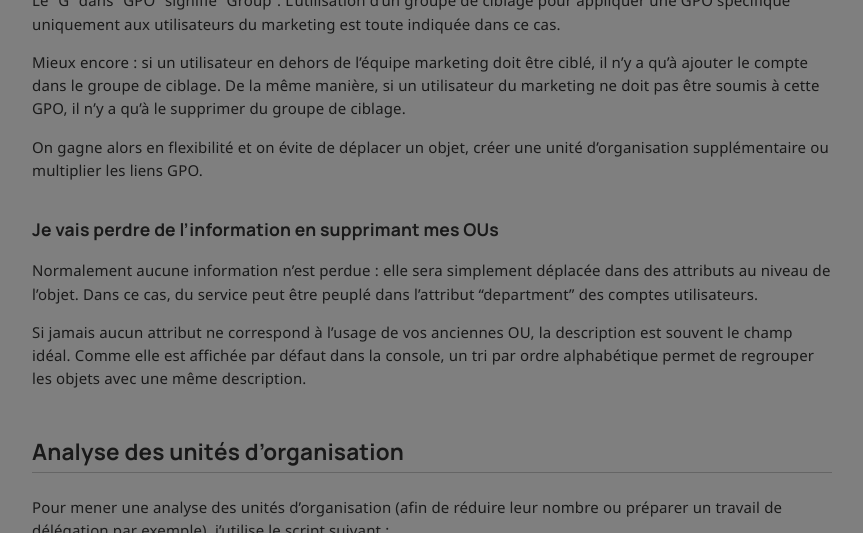
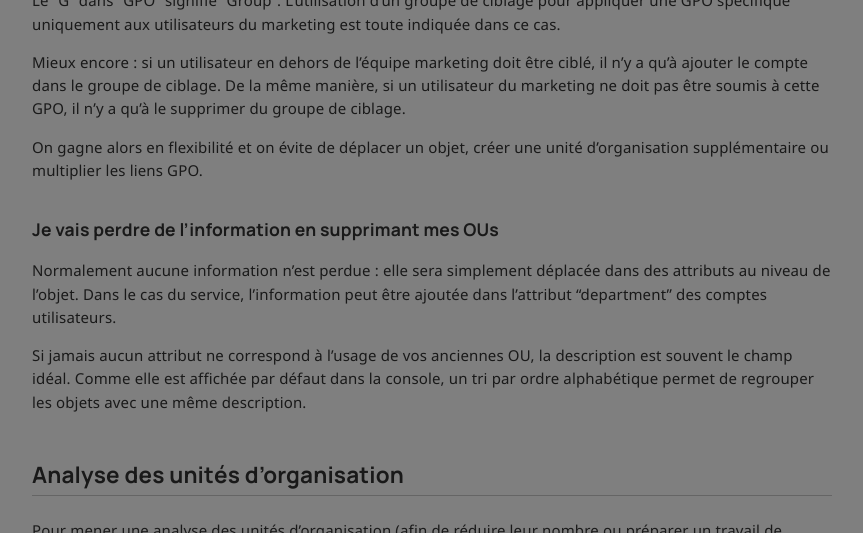
Before and after one commit to leobouard/leobouard.github.io, a Jekyll site: the page built from _posts/2025/2025-12-17-ous-inutiles.md, in a window 1280 px wide and 900 px high, scrolled down 2441 px, cut to the strip 0-533 px from the top of the window. Shown: the whole strip, without its empty margins (208-1071 px from the left). Built offline with Jekyll 4.4.1, drawn with Linux system fonts in a browser that asks for light colours; nearby versions of some CDN libraries; some web fonts are replaced; comment, search, counter and statistics services are not loaded.

Commit message:
Update 2025-12-17-ous-inutiles.md

```diff
--- a/_posts/2025/2025-12-17-ous-inutiles.md
+++ b/_posts/2025/2025-12-17-ous-inutiles.md
@@ -84,7 +84,7 @@ On gagne alors en flexibilité et on évite de déplacer un objet, créer une un
 
 ### Je vais perdre de l'information en supprimant mes OUs
 
-Normalement aucune information n'est perdue : elle sera simplement déplacée dans des attributs au niveau de l'objet. Dans ce cas, du service peut être peuplé dans l'attribut "department" des comptes utilisateurs.
+Normalement aucune information n'est perdue : elle sera simplement déplacée dans des attributs au niveau de l'objet. Dans le cas du service, l'information peut être ajoutée dans l'attribut "department" des comptes utilisateurs.
 
 Si jamais aucun attribut ne correspond à l'usage de vos anciennes OU, la description est souvent le champ idéal. Comme elle est affichée par défaut dans la console, un tri par ordre alphabétique permet de regrouper les objets avec une même description.
 
```
